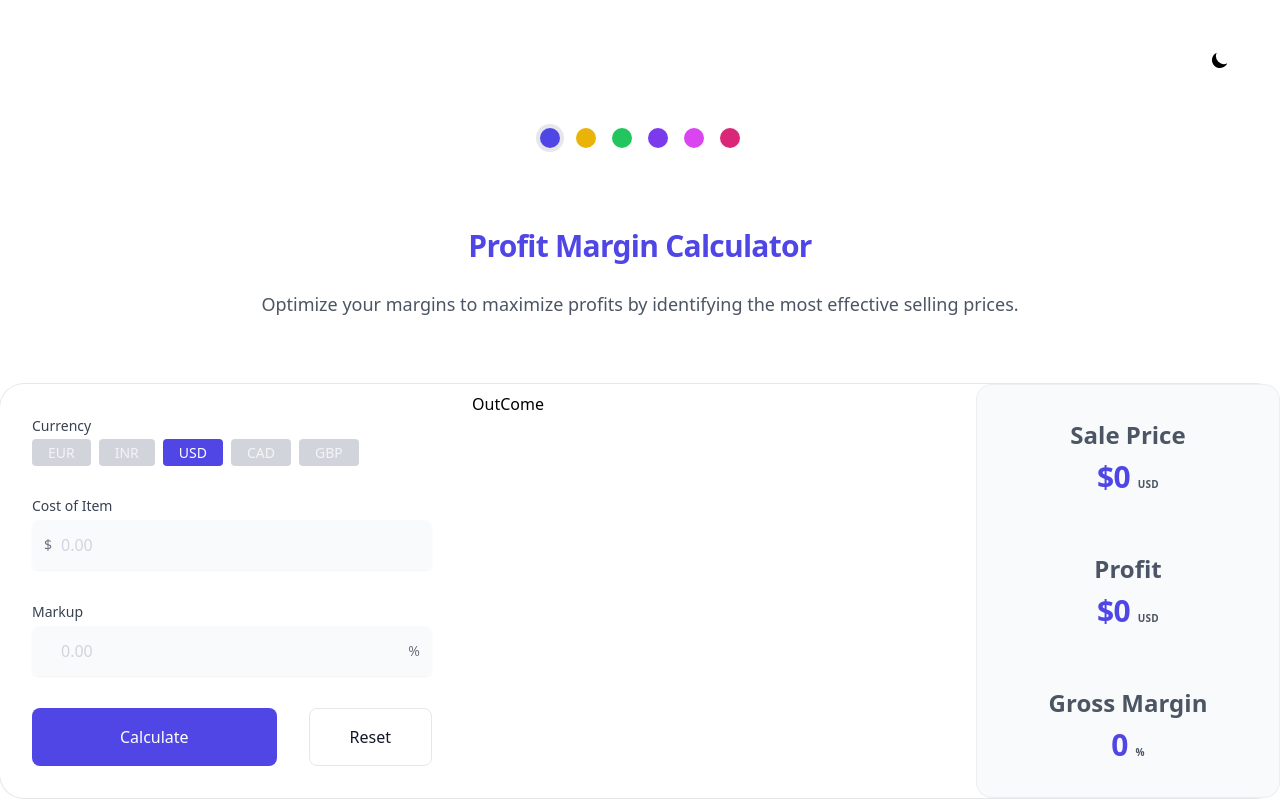
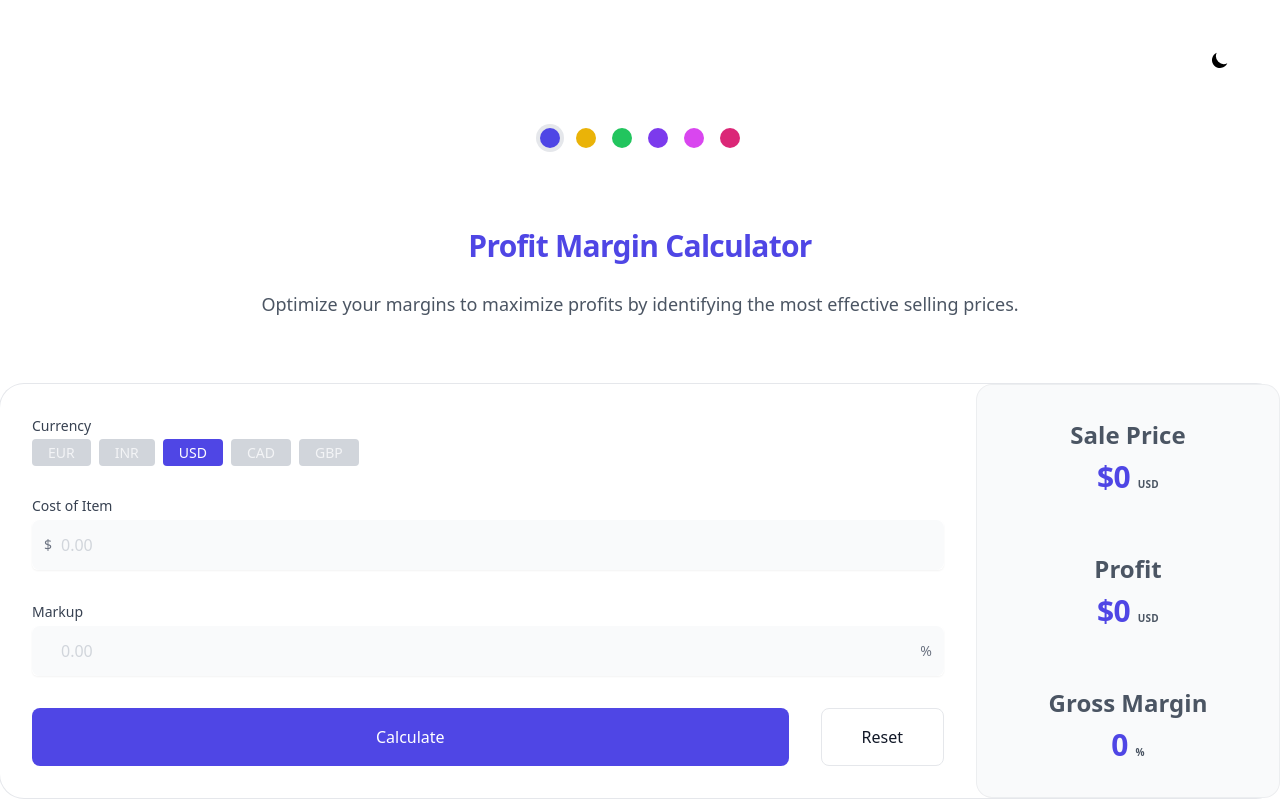
Before and after one commit to lizfosdick/profit-margin-calculator, a React (Vite) app: page / in a window 1280 px wide. Shown: the top 800 px of the page. Built offline with nearby package versions, Linux system fonts and the light colour scheme.

Commit message:
Remove Outcome text

```diff
--- a/src/components/Calculator.tsx
+++ b/src/components/Calculator.tsx
@@ -111,9 +111,7 @@ function Calculator() {
         </form>
       </div>
 
-      <div className="mt-2 p-2 lg:mt-0 lg:w-full lg:max-w-lg lg:flex-shrink-0">
-        OutCome
-      </div>
+
       <div className="rounded-2xl bg-gray-50 dark:bg-black text-center ring-1 ring-inset ring-gray-900/5 dark:ring-fray-700 lg:flex lg:flex-col lg:justify-center py-8">
         <div className="space-y-8">
           <Outcome
```
